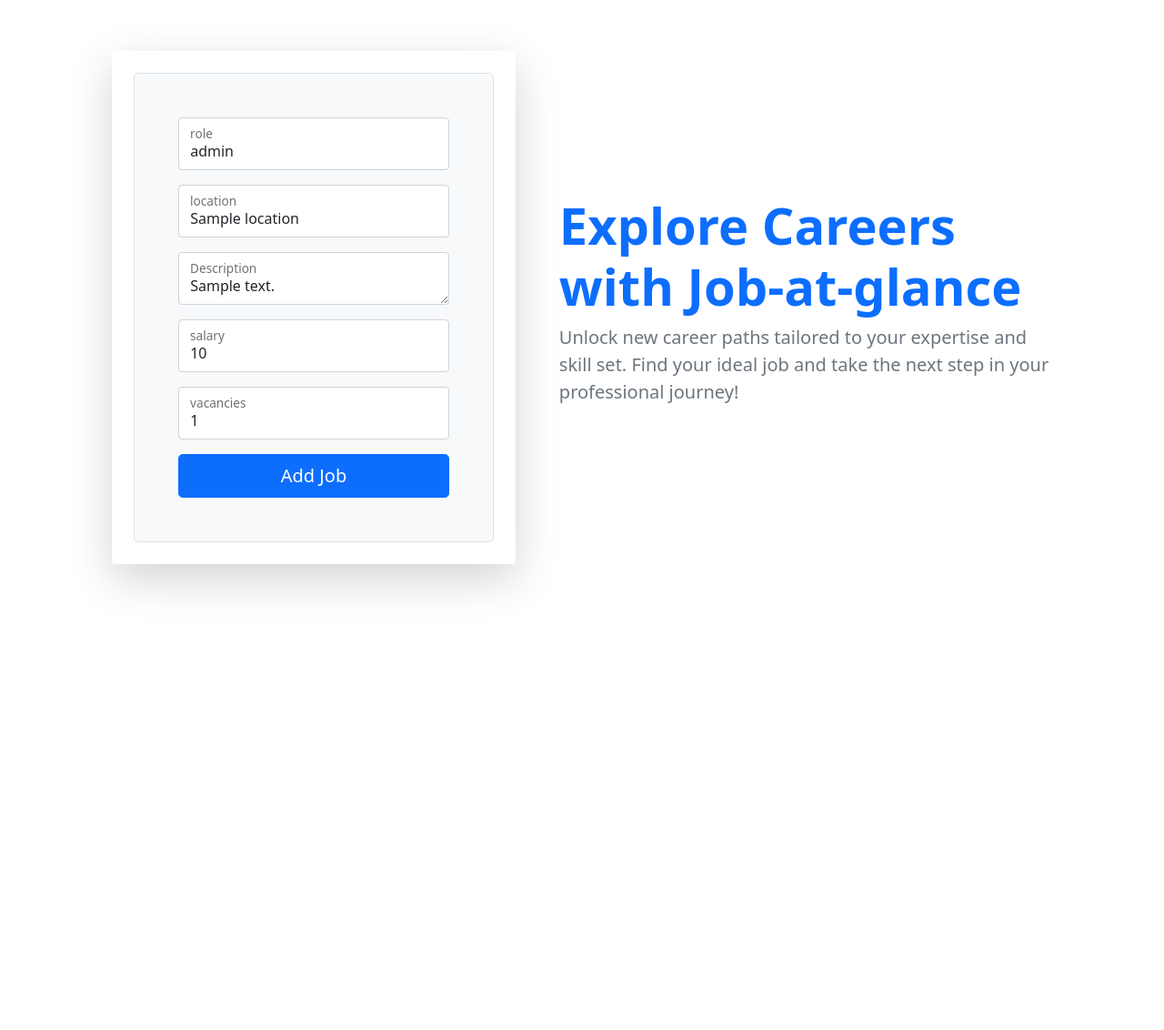
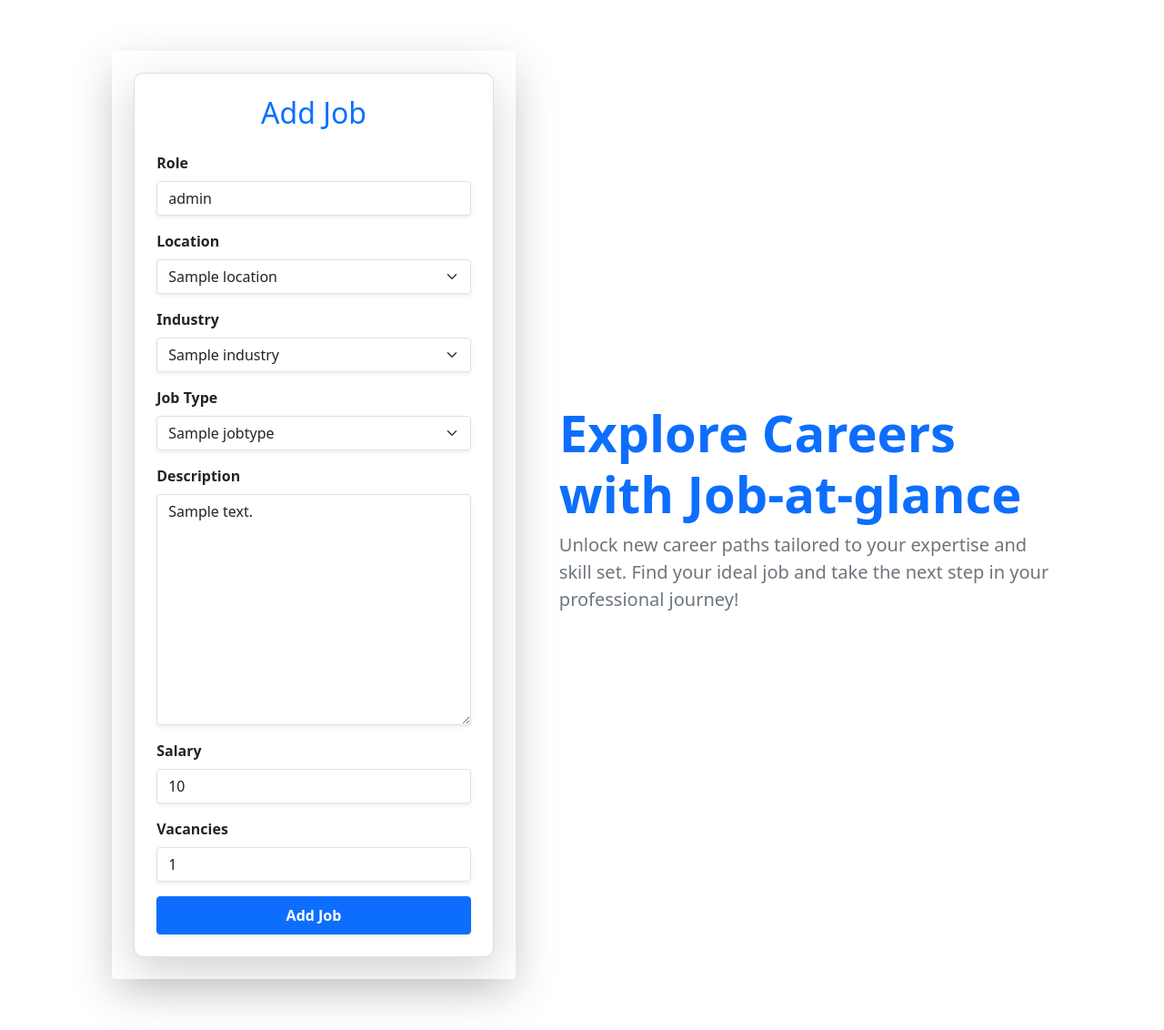
Before and after one commit to darpan-gaur/dbms2Project, a Django app: page /jobListings/update-job/1/ in a window 1280 px wide. Shown: the whole page at 91% size. Before the commit the page ends 649 px from the top, so only its background shows below. Run offline with Django 5.2, Linux system fonts and the light colour scheme; a user stored in the database is signed in; tables that the repository leaves empty hold one stand-in row (values such as "Sample post"); some libraries are stand-ins or nearby versions.

Commit message:
frontend changes

```diff
--- a/jobListings/views.py
+++ b/jobListings/views.py
@@ -56,11 +56,14 @@
 
 def update_job_listing(request, job_id):
     job_listing = JobListing.objects.get(id=job_id)
-    print("hellO",job_listing.role)
+    # print("Job iD is: ", job_id)
+    # print("hellO",job_listing.role)
     if request.user.is_authenticated and request.user == job_listing.posted_by and request.user.is_company:
         if request.method == 'POST':
             form = JobListingForm(request.POST, instance=job_listing)
+            # print(form.errors)
             if form.is_valid():
+                print("Form is valid")
                 job_listing = form.save(commit=False)
                 job_listing.posted_by = request.user
                 company:R = R.objects.filter(user=request.user)
@@ -75,6 +78,9 @@
                     return redirect('recruiter_profile')
                 job_listing.save()
                 return redirect('your_job_listings')
+            else:
+                messages.warning(request, form.errors)
+                return redirect('update_job', job_id=job_id)
         else:
             form = JobListingForm(instance=job_listing)
         return render(request, 'jobListings/update_job_listing.html', {'form': form, 'locations': Locations.objects.all(), 'industries': Industries.objects.all(), 'job_types': JobType.objects.all()})
@@ -97,9 +103,11 @@
 
     job_listing = job_listing.first()
     if request.user == job_listing.posted_by:
-        applicants = JobApplication.objects.filter(job=job_listing)
-        for applicant in applicants:
-            Notification.objects.filter(user=applicant.user, message=f'{request.user.first_name} has deleted a job listing')
+        applications = JobApplication.objects.filter(job=job_listing)
+        for application in applications:
+            print(application.applicant.user)
+            notification = Notification(user=application.applicant.user, message=f'Your application for the job {job_listing.role} has been deleted')
+            notification.save()
         job_listing.delete()
         return redirect('your_job_listings')
     else:
@@ -121,20 +129,20 @@
     elif request.user.is_applicant:
         job_listing = JobListing.objects.get(id=job_id)
         # print(request.user.is_applicant)
-        applicant = Applicant.objects.filter(user=request.user)
-        if not applicant.exists():
+        applicant_qs = Applicant.objects.filter(user=request.user)
+        if not applicant_qs.exists():
             messages.error(request, 'You need to create an applicant profile to apply for a job')
             return redirect('update_applicant')
-        applicant = applicant.first()
+        applicant = applicant_qs.first()
         # check if the applicant has already applied for the job
-        job_application = JobApplication.objects.filter(applicant=applicant.first(), job=job_listing)
+        job_application = JobApplication.objects.filter(applicant=applicant_qs.first(), job=job_listing)
         if job_application.exists():
             messages.error(request, 'You have already applied for this job')
             return redirect('home')
-        if not applicant.exists():
+        if not applicant_qs.exists():
             messages.error(request, 'You need to create an applicant profile to apply for a job')
             return redirect('applicant_profile')
-        applicant = applicant.first()
+        applicant = applicant_qs.first()
 
         job_application = JobApplication(applicant=applicant, job=job_listing, status=JobStatus.objects.get(id=1))
         applicant_name = f'{applicant.user.first_name} {applicant.user.last_name}'
--- a/recruiter/forms.py
+++ b/recruiter/forms.py
@@ -6,4 +6,4 @@
 class RecruiterProfileForm(forms.ModelForm):
     class Meta:
         model = RecruitingCompany
-        fields = ['company_name', 'company_description']
+        fields = ['company_name', 'company_description', 'industry']
--- a/recruiter/models.py
+++ b/recruiter/models.py
@@ -1,15 +1,13 @@
 from django.db import models
-# from jobListings.models import Industries
+from industries.models import Industries
 from users.models import CustomUser as User
 
 # Create your models here.
 
 class RecruitingCompany(models.Model):
     user = models.ForeignKey(User, on_delete=models.CASCADE)
-    # company_id = models.AutoField(primary_key=True)
     company_name = models.CharField(max_length=100)
-    # industry_id = models.ForeignKey(Industries, on_delete=models.CASCADE, null=True)
-    # company_logo = models.ImageField(upload_to='company_logos/')
+    industry = models.ForeignKey(Industries, on_delete=models.CASCADE, null=True)
     company_description = models.TextField()
     created_at = models.DateTimeField(auto_now_add=True)
     updated_at = models.DateTimeField(auto_now=True)
--- a/templates/jobListings/update_job_listing.html
+++ b/templates/jobListings/update_job_listing.html
@@ -3,30 +3,60 @@
 
 {% block content %}
 
-<form class="p-4 p-md-5 border rounded-3 bg-light" method="POST">
-    {% csrf_token %}
-    <div class="form-floating mb-3">
-        {% render_field form.role class="form-control" %}
-        <label for="floatingInput">role</label>
-    </div>
-    <div class="form-floating mb-3">
-        {% render_field form.location class="form-control" %}
-        <label for="floatingInput">location</label>
-    </div>
-    <div class="form-floating mb-3">
-        {% render_field form.description class="form-control" %}
-        <label for="floatingInput">Description</label>
-    </div>
-    <div class="form-floating mb-3">
-        {% render_field form.salary class="form-control" %}
-        <label for="floatingInput">salary</label>
-    </div>
-    <div class="form-floating mb-3">
-        {% render_field form.vacancies class="form-control" %}
-        <label for="floatingInput">vacancies</label>
+    <div class="card shadow-lg p-4" style="width: 100%; border-radius: 10px;">
+        <h2 class="text-center mb-4 text-primary">Add Job</h2>
+        <form method="POST">
+            {% csrf_token %}
+
+            <div class="mb-3">
+                <label class="form-label fw-bold text-dark">Role</label>
+                {% render_field form.role class="form-control border rounded shadow-sm bg-white text-dark" %}
+            </div>
+
+            <div class="mb-3">
+                <label for="location" class="form-label fw-bold text-dark">Location</label>
+                <select name="location" id="location" class="form-select border rounded shadow-sm bg-white text-dark">
+                    {% for location in locations %}
+                        <option value="{{ location.id }}">{{ location.name }}</option>
+                    {% endfor %}
+                </select>
+            </div>
+
+            <div class="mb-3">
+                <label for="industry" class="form-label fw-bold text-dark">Industry</label>
+                <select name="industry" id="industry" class="form-select border rounded shadow-sm bg-white text-dark">
+                    {% for industry in industries %}
+                        <option value="{{ industry.id }}">{{ industry.name }}</option>
+                    {% endfor %}
+                </select>
+            </div>
+
+            <div class="mb-3">
+                <label for="job_type" class="form-label fw-bold text-dark">Job Type</label>
+                <select name="job_type" id="job_type" class="form-select border rounded shadow-sm bg-white text-dark">
+                    {% for job_type in job_types %}
+                        <option value="{{ job_type.id }}">{{ job_type.name }}</option>
+                    {% endfor %}
+                </select>
+            </div>
+
+            <div class="mb-3">
+                <label class="form-label fw-bold text-dark">Description</label>
+                {% render_field form.description class="form-control border rounded shadow-sm bg-white text-dark" %}
+            </div>
+
+            <div class="mb-3">
+                <label class="form-label fw-bold text-dark">Salary</label>
+                {% render_field form.salary class="form-control border rounded shadow-sm bg-white text-dark" %}
+            </div>
+
+            <div class="mb-3">
+                <label class="form-label fw-bold text-dark">Vacancies</label>
+                {% render_field form.vacancies class="form-control border rounded shadow-sm bg-white text-dark" %}
+            </div>
+
+            <button class="btn btn-primary w-100 py-2 shadow-sm fw-bold" type="submit">Add Job</button>
+        </form>
     </div>
 
-    <button class="w-100 btn btn-lg btn-primary" type="submit">Add Job</button>
-</form>
-
 {% endblock content %}
--- a/templates/recruiter/recruiter_profile.html
+++ b/templates/recruiter/recruiter_profile.html
@@ -9,6 +9,11 @@
             <div class="mb-4">
                 <h5 class="fw-bold">🙍‍♂️ Name:</h5>
                 <p class="text-muted">{{ recruiter.user.first_name }} {{ recruiter.user.last_name }}</p>
+            </div>
+
+            <div class="mb-4">
+                <h5 class="fw-bold">🏢 Company Name:</h5>
+                <p class="text-muted">{{ recruiter.company_name }}</p>
             </div>
 
             <div class="mb-4">
```
Also changed, not shown: recruiter/views.py (+7 -1 lines), templates/applicant/update_applicant.html (+40 -31 lines), templates/jobListings/all_job_listings.html (+33 -25 lines), templates/recruiter/update_recruiter_profile.html (+35 -18 lines).
